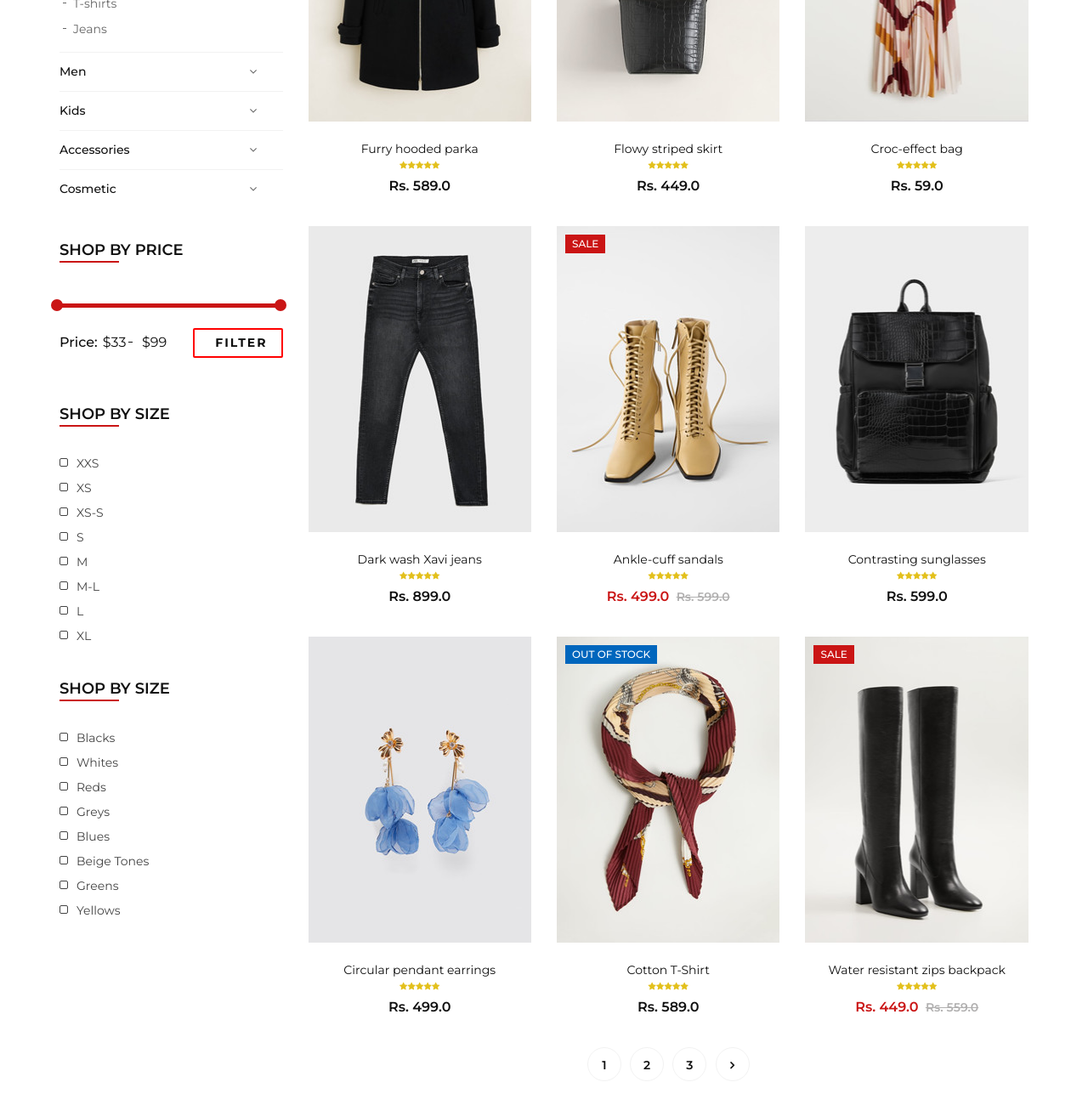
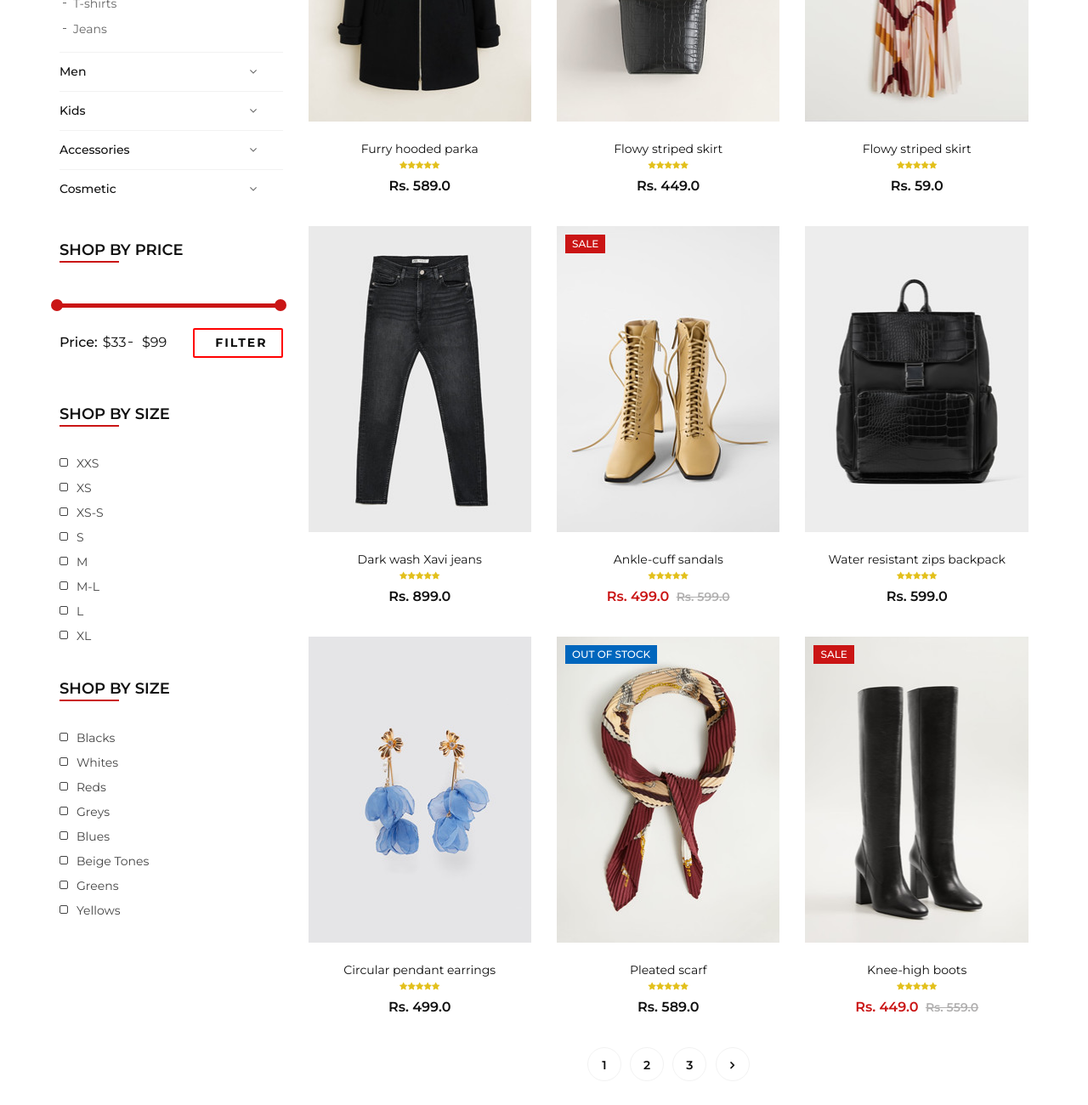
Before and after one commit to DileepKGowda/Project-Morpho, a plain HTML site: page shop.html in a window 1280 px wide. Shown: the part 496-1796 px from the top of the page at 85% size. Drawn offline with Linux system fonts and the light colour scheme.

Commit message:
Update shop.html

```diff
--- a/shop.html
+++ b/shop.html
@@ -394,7 +394,7 @@
                                     </ul>
                                 </div>
                                 <div class="product__item__text">
-                                    <h6><a href="#">Croc-effect bag</a></h6>
+                                    <h6><a href="#">Flowy striped skirt</a></h6>
                                     <div class="rating">
                                         <i class="fa fa-star"></i>
                                         <i class="fa fa-star"></i>
@@ -461,7 +461,7 @@
                                     </ul>
                                 </div>
                                 <div class="product__item__text">
-                                    <h6><a href="#">Contrasting sunglasses</a></h6>
+                                    <h6><a href="#">Water resistant zips backpack</a></h6>
                                     <div class="rating">
                                         <i class="fa fa-star"></i>
                                         <i class="fa fa-star"></i>
@@ -506,7 +506,7 @@
                                     </ul>
                                 </div>
                                 <div class="product__item__text">
-                                    <h6><a href="#">Cotton T-Shirt</a></h6>
+                                    <h6><a href="#">Pleated scarf</a></h6>
                                     <div class="rating">
                                         <i class="fa fa-star"></i>
                                         <i class="fa fa-star"></i>
@@ -529,7 +529,7 @@
                                     </ul>
                                 </div>
                                 <div class="product__item__text">
-                                    <h6><a href="#">Water resistant zips backpack</a></h6>
+                                    <h6><a href="#">Knee-high boots</a></h6>
                                     <div class="rating">
                                         <i class="fa fa-star"></i>
                                         <i class="fa fa-star"></i>
```
